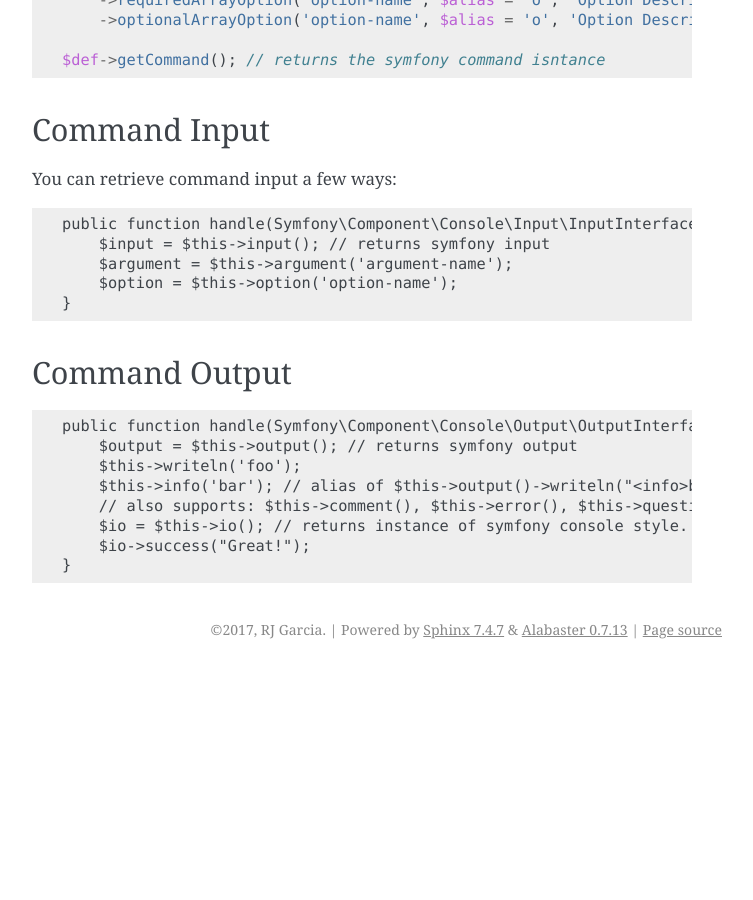
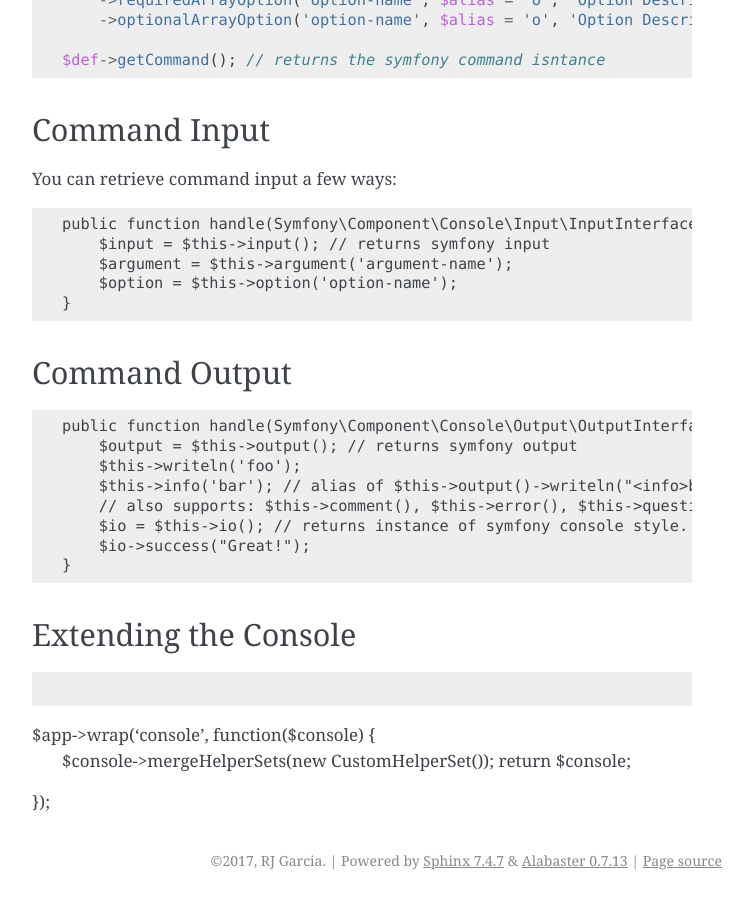
Before and after one commit to krakphp/lava, a Sphinx documentation site: the page built from doc/console.rst, in a window 1280 px wide and 900 px high, scrolled down 2196 px. Shown: the whole window, without its empty margins (388-1141 px from the left). Built offline with Sphinx 7.4.7, drawn with Linux system fonts in a browser that asks for light colours; pages that are not in the unit, such as notebooks, are missing from menus; before the commit the page ends 2865 px from its top, so only the background shows below that; some of the changed text lies outside the part shown.

Commit message:
Merge Helper Set #33
- Added ability to merge helper sets together into
  the main console app.
- Added documentation for extending the console.

Signed-off-by: RJ Garcia <rj@bighead.net>

```diff
--- a/doc/console.rst
+++ b/doc/console.rst
@@ -131,3 +131,13 @@ Command Output
         $io = $this->io(); // returns instance of symfony console style.
         $io->success("Great!");
     }
+
+Extending the Console
+---------------------
+
+.. code-block:: php
+
+$app->wrap('console', function($console) {
+    $console->mergeHelperSets(new CustomHelperSet());
+    return $console;
+});
```
Also changed, not shown: CHANGELOG.md (+1 -0 lines), 1 other file.
